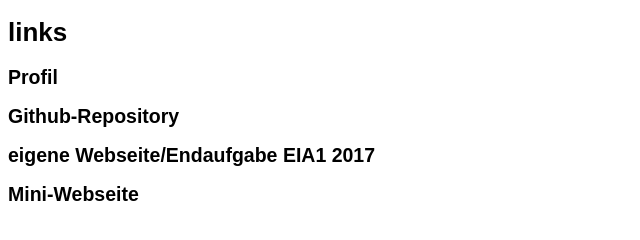
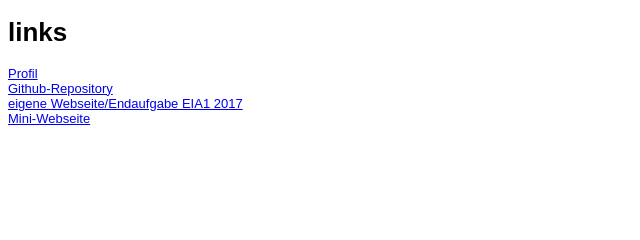
Before and after one commit to MarciAlka/EIA2, a plain HTML site: page Steckbrief/steckbrief.htm in a window 1280 px wide. Shown: the whole page, without its empty margins (0-640 px from the left). Drawn offline with Linux system fonts and the light colour scheme.

Commit message:
Steckbrief Aufgabe 0

```diff
--- a/Steckbrief/steckbrief.htm
+++ b/Steckbrief/steckbrief.htm
@@ -17,17 +17,14 @@
 
 	<h1> links </h1>
 
-<h2> Profil </h2>
-<a href="https://MarciAlka.github.io/EIA2/"> </a>
 
-<h2> Github-Repository </h2>
-<a href="https://github.com/MarciAlka?tab=repositories"> </a>
-
-<h2> eigene Webseite/Endaufgabe EIA1 2017 </h2>
-<a href="https://sftp.hs-furtwangen.de/~alkadeni/EIA1/Steckbrief/Endaufgabe2017/EndaufgabeHauptseite.html"> </a>
-
-<h2>Mini-Webseite</h2>
-<a href="file:///E:/Studium/EIA2/Git/EIA2/Steckbrief/EIA2/Aufgabe0/Aufgabe0.html"> </a>
+<a href="https://MarciAlka.github.io/EIA2/"> Profil </a>
+<br>
+<a href="https://github.com/MarciAlka?tab=repositories"> Github-Repository  </a>
+<br>
+<a href="https://sftp.hs-furtwangen.de/~alkadeni/EIA1/Steckbrief/Endaufgabe2017/EndaufgabeHauptseite.html"> eigene Webseite/Endaufgabe EIA1 2017 </a>
+<br>
+<a href="file:///E:/Studium/EIA2/Git/EIA2/Steckbrief/EIA2/Aufgabe0/Aufgabe0.html"> Mini-Webseite </a>
 
 </body>
 </html>
```
